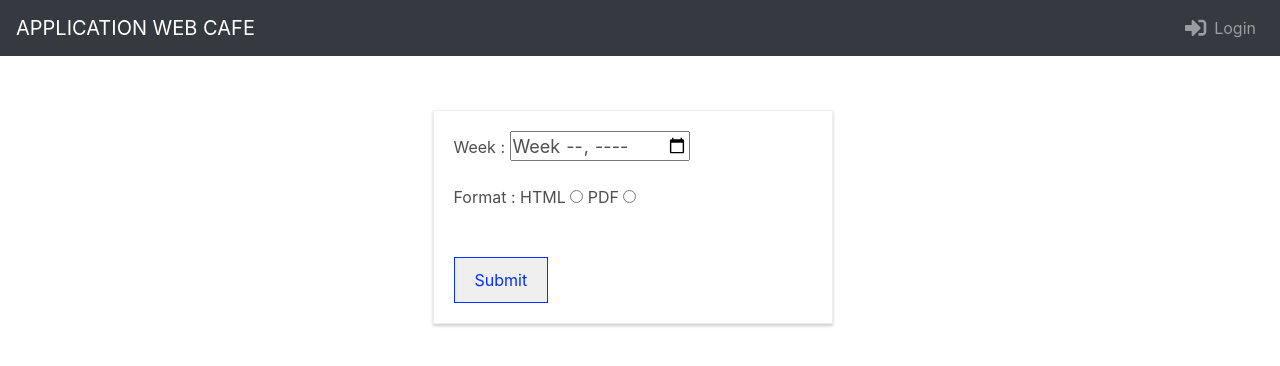
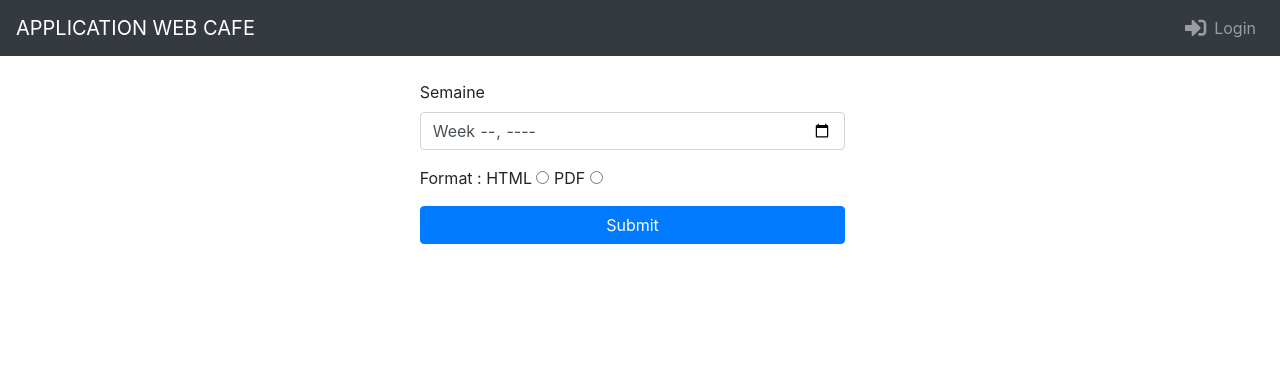
Before and after one commit to m2cci-YBI/consos_cafe_web_frontend, a Vue app: page /dashboard in a window 1280 px wide. Shown: the top 366 px of the page. Built offline with nearby package versions, Linux system fonts and the light colour scheme.

Commit message:
ajout affichage graphique avec chartjs,close #6

```diff
--- a/package.json
+++ b/package.json
@@ -13,6 +13,7 @@
     "@fortawesome/vue-fontawesome": "^0.1.10",
     "axios": "^0.19.2",
     "bootstrap": "^4.5.0",
+    "chart.js": "^2.9.3",
     "core-js": "^3.6.5",
     "jquery": "^3.5.1",
     "popper.js": "^1.16.1",
--- a/src/App.vue
+++ b/src/App.vue
@@ -6,6 +6,7 @@
 </template>
 
 <script>
+
   import Header from './components/header/header.vue'
   export default {
     name: 'app',
--- /dev/null
+++ b/src/components/dashboard/affichageGraphique.vue
@@ -0,0 +1,79 @@
+<template>
+  <div class="container">
+    <canvas id="monChart"></canvas>
+  </div>
+</template>
+
+<script>
+import Chart from "chart.js";
+import axios from "axios";
+export default {
+  data() {
+    return {
+      jwtToken: "",
+
+      chartData: {
+        labels: [],
+        datasets: [
+          {
+            label: "Consommations Totales Des Progrmmeurs",
+            data: [],
+            backgroundColor: "gray",
+          },
+        ],
+      },
+    };
+  },
+  mounted() {
+    this.getProgrammeurs();
+
+    this.creerChart("monChart", this.chartData);
+  },
+  methods: {
+    getProgrammeurs() {
+      if (this.jwtToken == "") this.jwtToken = localStorage.getItem("jwtToken");
+      axios
+        .get("http://localhost:8081/programmeurs/", {
+          headers: { Authorization: this.jwtToken },
+        })
+        .then((response) => {
+          console.log(response.data);
+          this.creerChartData(response.data);
+          this.creerChart("monChart", this.chartData);
+        })
+        .catch((error) => {
+          console.log("erreur", error);
+        });
+    },
+    creerChartData(programmeurs) {
+      programmeurs.forEach((p) => {
+        this.chartData.labels.push(p.nom);
+        this.chartData.datasets[0].data.push(
+          p.consosCafe
+            .map((c) => c.nbTasses)
+            .reduce((total, valeur) => total + valeur)
+        );
+      });
+    },
+    creerChart(id, chartData) {
+      const monChart = document.getElementById(id).getContext("2d");
+      const EvolutionConsommation = new Chart(monChart, {
+        type: "bar",
+        data: chartData,
+        options: {
+          legend: {
+            labels: {
+              fontSize: 20,
+              fontFamily:"Lato"
+            },
+            fontSize: 25,
+          },
+        },
+      });
+      console.log(EvolutionConsommation);
+    },
+  },
+};
+</script>
+
+<style></style>
--- a/src/components/dashboard/choixAffichage.vue
+++ b/src/components/dashboard/choixAffichage.vue
@@ -1,5 +1,6 @@
 <template>
-  <div class="filter-Form">
+  <div class="container ">
+    <div class="col-md-6 offset-md-3">
       <div
         v-if="ressourceIndispo"
         class="alert alert-danger"
@@ -8,11 +9,12 @@
         <strong>Cette Semaine ne contient aucune Consommation</strong>
       </div>
       <form @submit.prevent="onSubmit">
-      <div class="input">
-        Week : <input id="numSemInput" type="week" v-model="week" />
+        <div class="form-group">
+          <label for="week">Semaine</label>
+          <input id="week" class="form-control" type="week" v-model="week" />
+        </div>
 
-        <br /><br />
-
+        <div class="form-group">
           Format : HTML
           <input
             type="radio"
@@ -26,11 +28,9 @@
           <input type="radio" v-model="format" name="format" value="PDF" />
         </div>
 
-      <br /><br />
-      <div class="submit">
-        <button type="submit">Submit</button>
+        <button class="btn btn-primary btn-block" type="submit">Submit</button>
+      </form>
     </div>
-    </form>
   </div>
 </template>
 
@@ -39,7 +39,7 @@ import axios from "axios";
 export default {
   data() {
     return {
-      ressourceIndispo:false,
+      ressourceIndispo: false,
       week: "",
       format: "",
       jwtToken: "",
@@ -50,7 +50,7 @@ export default {
       return date.slice(date.indexOf("W") + 1, date.length);
     },
     afficherPdf() {
-      this.ressourceIndispo=false;
+      this.ressourceIndispo = false;
       console.log(this.getWeek(this.week));
       if (this.jwtToken == "") this.jwtToken = localStorage.getItem("jwtToken");
       axios
@@ -69,12 +69,10 @@ export default {
         })
 
         .catch((error) => {
-          if(error.response.status ==500)
-          this.ressourceIndispo=true;
-          else if (error.response.status ==403)
+          if (error.response.status == 500) this.ressourceIndispo = true;
+          else if (error.response.status == 403)
             this.$router.replace("/signin");
-          else
-          console.log(error)
+          else console.log(error);
         });
     },
 
@@ -85,40 +83,9 @@ export default {
             name: "consommations",
             params: { week: this.getWeek(this.week) },
           });
-
     },
   },
 };
 </script>
 
-<style>
-.filter-Form {
-  width: 400px;
-  margin: 30px auto;
-  border: 1px solid #eee;
-  padding: 20px;
-  box-shadow: 0 2px 3px #ccc;
-  color: #4e4e4e;
-}
-
-#numSemInput {
-  font-size: large;
-  color: #4e4e4e;
-  height: 30px;
-  font-style: inherit;
-}
-
-.submit button {
-  border: 1px solid #002fff;
-  color: #002fff;
-  padding: 10px 20px;
-  font: inherit;
-  cursor: pointer;
-}
-
-.submit button:hover,
-.submit button:active {
-  background-color: #002fff;
-  color: white;
-}
-</style>
+<style></style>
--- a/src/components/dashboard/dashboard.vue
+++ b/src/components/dashboard/dashboard.vue
@@ -45,7 +45,7 @@
             <f-icon icon="chart-area" class="fa-3x"></f-icon>
           </div>
           <br />
-          <router-link to="" class="btn btn-outline-light btn-sm"
+          <router-link to="/dashboard/affichageGraphique" class="btn btn-outline-light btn-sm"
             >Voir</router-link
           >
         </div>
--- a/src/router/index.js
+++ b/src/router/index.js
@@ -9,6 +9,7 @@ import ChoixAffichagePage from "../components/dashboard/choixAffichage.vue";
 import ConsommationsPage from "../components/dashboard/consommations.vue";
 import UpdatePage from "../components/dashboard/update.vue";
 import ProgrammeursPage from "../components/dashboard/programmeurs.vue";
+import AffichageGraphiquePage from "../components/dashboard/affichageGraphique.vue";
 Vue.use(VueRouter);
 
 const routes = [
@@ -19,7 +20,7 @@ const routes = [
     path: "/dashboard",
     component: DashboardPage,
     children: [
-      { path: "", name:"choixAffich",component: ChoixAffichagePage },
+      { path: "", name: "choixAffich", component: ChoixAffichagePage },
       {
         path: "consommations/:week",
         name: "consommations",
@@ -35,6 +36,11 @@ const routes = [
         name: "mesProgrammeurs",
         component: ProgrammeursPage,
       },
+      {
+        path: "affichageGraphique",
+        name: "graphe",
+        component: AffichageGraphiquePage,
+      },
     ],
   },
 ];
--- a/src/store/index.js
+++ b/src/store/index.js
@@ -20,8 +20,8 @@ export default new Vuex.Store({
     setAuth(state,bool){
       state.auth=bool;
     },
-    setRoles(state,roles){
-      state.roles=roles;
+    setRoles(state,r){
+      state.roles=r;
     },
     setConsommation(state,c){
       state.consommation=c;
```
Also changed, not shown: 1 other file (tests, documents, lock files or other folders). Lines whose indentation alone changed are shown as unchanged.
